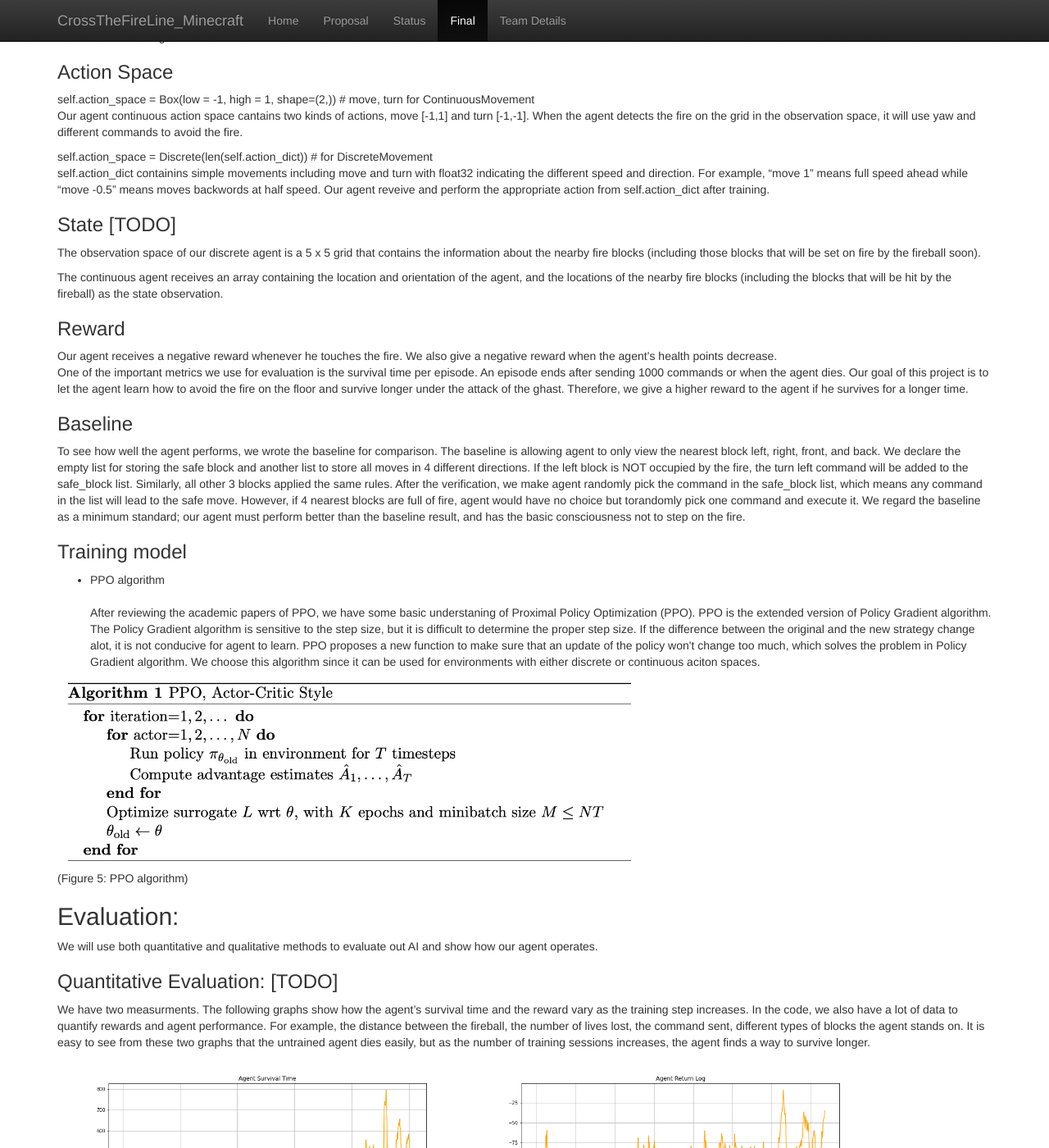
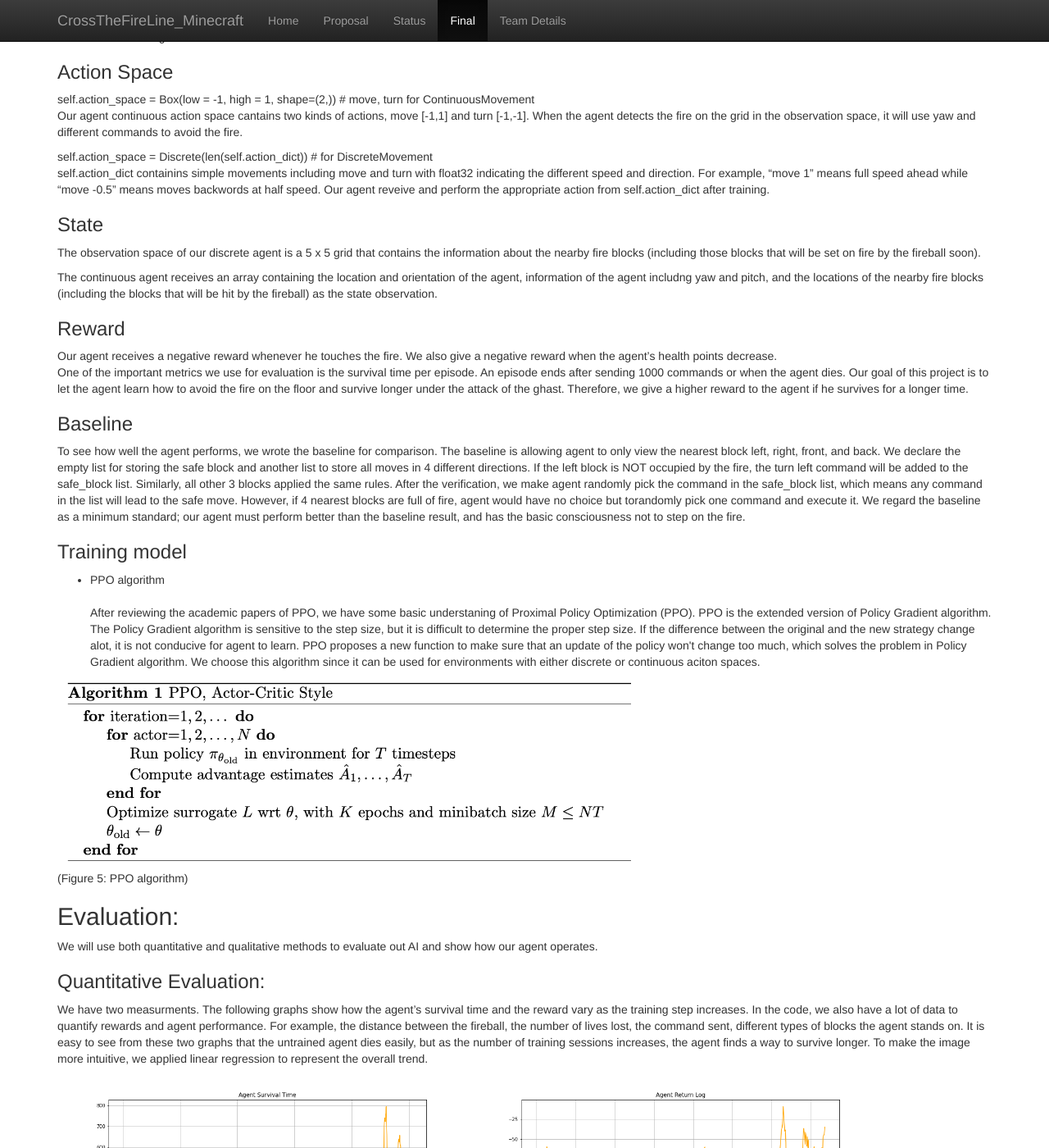
Before and after one commit to Chilly712/CrossTheFireLine_Minecraft, a Jekyll site: the page built from docs/final.md, in a window 1280 px wide and 1400 px high, scrolled down 3186 px. Shown: the whole window at 82% size. Built offline with Jekyll 4.4.1, drawn with Linux system fonts in a browser that asks for light colours.

Commit message:
Update final.md

```diff
--- a/docs/final.md
+++ b/docs/final.md
@@ -50,10 +50,10 @@
 self.action_dict containins simple movements including move and turn with float32 indicating the different speed and direction. For example, "move 1" means full speed ahead while "move -0.5" means moves backwords at half speed. Our agent reveive and perform the appropriate action from self.action_dict after training.
 
 
-### State [TODO]
+### State
 The observation space of our discrete agent is a 5 x 5 grid that contains the information about the nearby fire blocks (including those blocks that will be set on fire by the fireball soon).
 
-The continuous agent receives an array containing the location and orientation of the agent, and the locations of the nearby fire blocks (including the blocks that will be hit by the fireball) as the state observation.
+The continuous agent receives an array containing the location and orientation of the agent, information of the agent includng yaw and pitch, and the locations of the nearby fire blocks (including the blocks that will be hit by the fireball) as the state observation.
 
 ### Reward
 Our agent receives a negative reward whenever he touches the fire. We also give a negative reward when the agent's health points decrease.
@@ -78,11 +78,11 @@
 ## Evaluation:
 We will use both quantitative and qualitative methods to evaluate out AI and show how our agent operates.
 
-### Quantitative Evaluation: [TODO]
+### Quantitative Evaluation:
 
 We have two measurments. The following graphs show how the agent’s survival time and the reward vary as the training step increases.
 In the code, we also have a lot of data to quantify rewards and agent performance. For example, the distance between the fireball, the number of lives lost, the command sent, different types of blocks the agent stands on.
-It is easy to see from these two graphs that the untrained agent dies easily, but as the number of training sessions increases, the agent finds a way to survive longer.
+It is easy to see from these two graphs that the untrained agent dies easily, but as the number of training sessions increases, the agent finds a way to survive longer. To make the image more intuitive, we applied linear regression to represent the overall trend.
 
 <img src="images/survivalLinear.png" width="500">  <img src="images/returnsLinear.png" width="500">
 <br>
```
